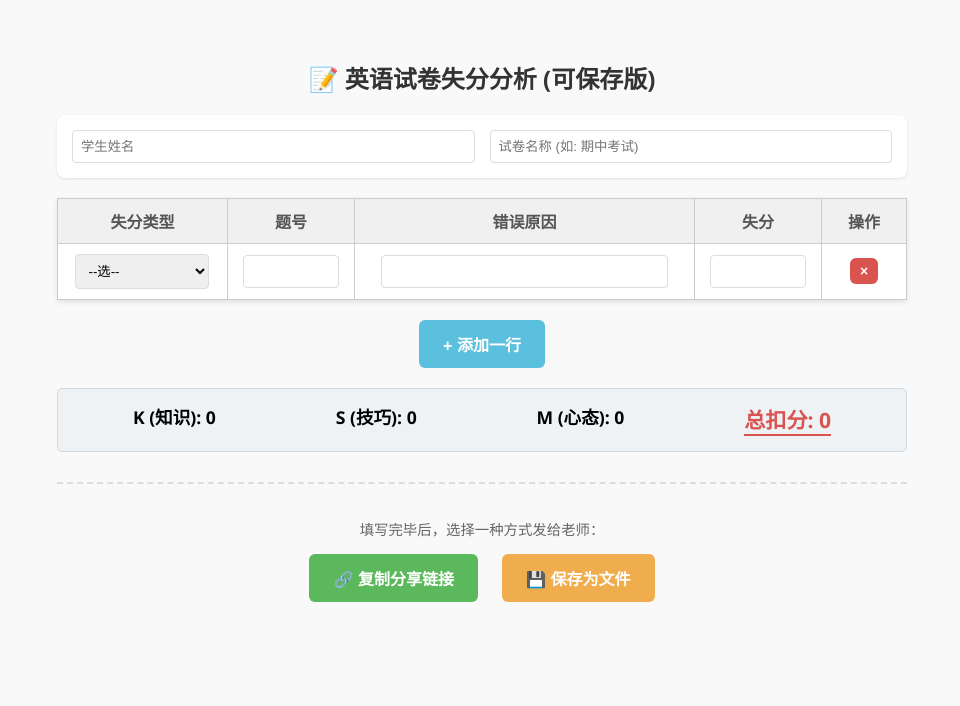
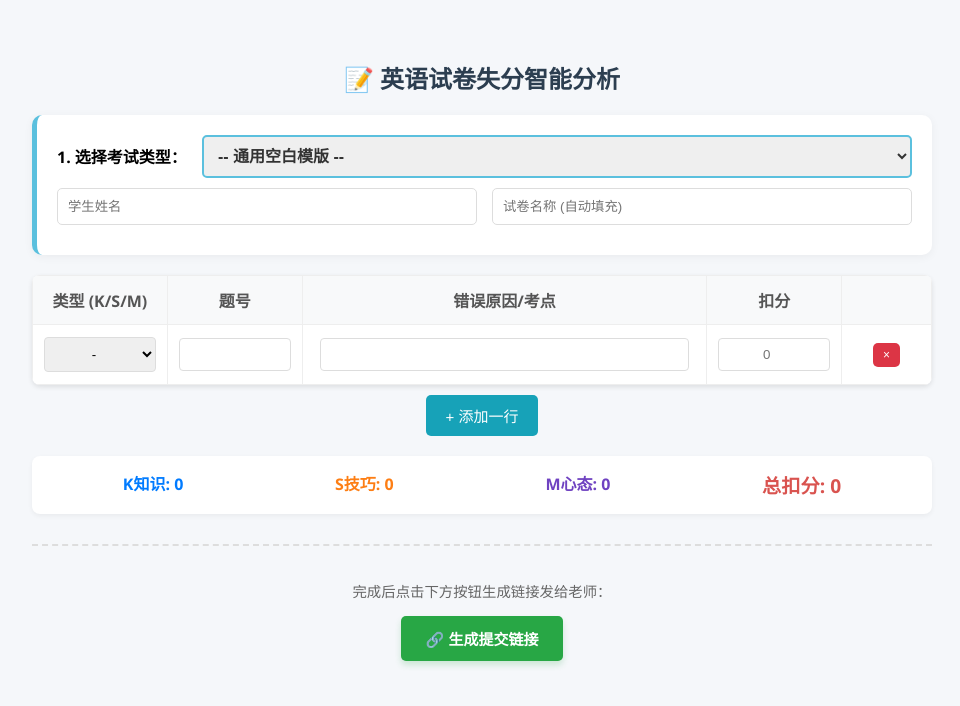
Before and after one commit to Baiiugun/KSM, a plain HTML site: page KSM-table.html in a window 1280 px wide. Shown: the whole page, without its empty margins (158-1118 px from the left). Drawn offline with Linux system fonts and the light colour scheme.

Commit message:
Update KSM-table.html

```diff
--- a/KSM-table.html
+++ b/KSM-table.html
@@ -3,146 +3,194 @@
 <head>
     <meta charset="UTF-8">
     <meta name="viewport" content="width=device-width, initial-scale=1.0">
-    <title>英语试卷失分分析表</title>
+    <title>英语试卷失分分析系统</title>
     <style>
-        body { font-family: 'Segoe UI', Tahoma, Geneva, Verdana, sans-serif; max-width: 850px; margin: 20px auto; padding: 20px; background-color: #f9f9f9; }
-        h2 { text-align: center; color: #333; }
+        /* 样式保持简洁美观 */
+        body { font-family: 'Segoe UI', Tahoma, Geneva, Verdana, sans-serif; max-width: 900px; margin: 20px auto; padding: 20px; background-color: #f5f7fa; }
+        h2 { text-align: center; color: #2c3e50; }
 
-        /* 顶部学生信息 */
-        .student-info { margin-bottom: 20px; background: white; padding: 15px; border-radius: 8px; box-shadow: 0 1px 3px rgba(0,0,0,0.1); display: flex; gap: 15px; flex-wrap: wrap;}
-        .student-info input { padding: 8px; border: 1px solid #ddd; border-radius: 4px; flex: 1; min-width: 200px; }
+        /* 顶部控制区 */
+        .control-panel { background: white; padding: 20px; border-radius: 10px; box-shadow: 0 2px 10px rgba(0,0,0,0.05); margin-bottom: 20px; border-left: 5px solid #5bc0de; }
+        .control-row { display: flex; gap: 15px; margin-bottom: 10px; align-items: center; flex-wrap: wrap; }
+
+        select.main-select { padding: 10px; font-size: 16px; border: 2px solid #5bc0de; border-radius: 5px; font-weight: bold; color: #333; flex: 1; min-width: 200px; }
+        input.info-input { padding: 10px; border: 1px solid #ddd; border-radius: 5px; flex: 1; }
 
         /* 表格样式 */
-        table { width: 100%; border-collapse: collapse; background: white; box-shadow: 0 2px 5px rgba(0,0,0,0.1); margin-bottom: 20px; }
-        th, td { border: 1px solid #ccc; padding: 10px; text-align: center; vertical-align: middle; }
-        th { background-color: #f0f0f0; font-weight: bold; color: #555; }
+        table { width: 100%; border-collapse: collapse; background: white; box-shadow: 0 2px 5px rgba(0,0,0,0.1); border-radius: 8px; overflow: hidden; }
+        th, td { border: 1px solid #eee; padding: 12px 8px; text-align: center; vertical-align: middle; }
+        th { background-color: #f8f9fa; font-weight: bold; color: #555; }
 
-        select, input[type="text"], input[type="number"] {
-            width: 90%; padding: 8px; border: 1px solid #ddd; border-radius: 4px; box-sizing: border-box;
+        /* 输入框微调 */
+        select.type-select, input.table-input { width: 95%; padding: 8px; border: 1px solid #ddd; border-radius: 4px; box-sizing: border-box; text-align: center;}
+
+        /* 统计条 */
+        .summary-box { margin-top: 20px; padding: 15px; background: #fff; border-radius: 8px; display: flex; justify-content: space-around; font-weight: bold; box-shadow: 0 2px 5px rgba(0,0,0,0.05); }
+        .total-score { color: #d9534f; font-size: 1.2em; }
+
+        /* 按钮 */
+        .action-bar { text-align: center; margin-top: 30px; padding-top: 20px; border-top: 2px dashed #ddd; }
+        button { padding: 10px 20px; margin: 0 5px; border: none; border-radius: 5px; cursor: pointer; font-size: 15px; transition: 0.2s; }
+        .btn-add { background-color: #17a2b8; color: white; }
+        .btn-link { background-color: #28a745; color: white; font-weight: bold; padding: 12px 25px; box-shadow: 0 4px 6px rgba(40, 167, 69, 0.2); }
+        .btn-del { background:#dc3545; color:white; padding:5px 10px; font-size: 12px; }
+
+        button:hover { transform: translateY(-2px); opacity: 0.9; }
+
+        /* 移动端适配 */
+        @media (max-width: 600px) {
+            .control-row { flex-direction: column; align-items: stretch; }
         }
-
-        /* 统计条样式 */
-        .summary-box {
-            margin-top: 20px; padding: 15px; background: #eef2f5; border: 1px solid #d1d9e6; border-radius: 5px;
-            display: flex; justify-content: space-around; font-weight: bold; font-size: 1.1em;
-        }
-        .total-score { color: #d9534f; font-size: 1.2em; border-bottom: 2px solid #d9534f; }
-
-        /* 按钮区域 */
-        .action-bar { text-align: center; margin-top: 30px; padding-top: 20px; border-top: 2px dashed #ddd; }
-        button {
-            padding: 12px 24px; margin: 0 10px; border: none; border-radius: 6px; cursor: pointer; font-size: 16px; font-weight: bold; transition: all 0.2s;
-        }
-        .btn-add { background-color: #5bc0de; color: white; }
-        .btn-save-file { background-color: #f0ad4e; color: white; }
-        .btn-link { background-color: #5cb85c; color: white; }
-
-        button:hover { opacity: 0.9; transform: translateY(-1px); }
-        .del-btn { background:#d9534f; color:white; padding:5px 10px; width:auto; font-size: 14px;}
-
-        /* 提示信息 */
-        #msg-box { text-align: center; margin-top: 10px; color: green; height: 20px; font-weight: bold; }
     </style>
 </head>
 <body>
 
-    <h2>📝 英语试卷失分分析 (可保存版)</h2>
+    <h2>📝 英语试卷失分智能分析</h2>
 
-    <div class="student-info">
-        <input type="text" id="studentName" placeholder="学生姓名" oninput="updateUrlState()">
-        <input type="text" id="examName" placeholder="试卷名称 (如: 期中考试)" oninput="updateUrlState()">
+    <div class="control-panel">
+        <div class="control-row">
+            <label style="font-weight:bold;">1. 选择考试类型：</label>
+            <select id="examTemplate" class="main-select" onchange="loadTemplate()">
+                <option value="default">-- 通用空白模版 --</option>
+                <option value="gaokao">高考英语 (CN)</option>
+                <option value="toefl">托福 (TOEFL)</option>
+                </select>
+        </div>
+        <div class="control-row">
+            <input type="text" id="studentName" class="info-input" placeholder="学生姓名" oninput="updateState()">
+            <input type="text" id="examName" class="info-input" placeholder="试卷名称 (自动填充)" oninput="updateState()">
+        </div>
     </div>
 
     <table id="analysisTable">
         <thead>
             <tr>
-                <th style="width: 20%">失分类型</th>
+                <th style="width: 15%">类型 (K/S/M)</th>
                 <th style="width: 15%">题号</th>
-                <th style="width: 40%">错误原因</th>
-                <th style="width: 15%">失分</th>
-                <th style="width: 10%">操作</th>
+                <th style="width: 45%">错误原因/考点</th>
+                <th style="width: 15%">扣分</th>
+                <th style="width: 10%"></th>
             </tr>
         </thead>
-        <tbody>
+        <tbody id="tableBody">
             </tbody>
     </table>
 
-    <div style="text-align: center; margin-bottom: 10px;">
+    <div style="text-align: center; margin-top: 10px;">
         <button type="button" class="btn-add" onclick="addRow()">+ 添加一行</button>
     </div>
 
     <div class="summary-box">
-        <span>K (知识): <span id="k-total">0</span></span>
-        <span>S (技巧): <span id="s-total">0</span></span>
-        <span>M (心态): <span id="m-total">0</span></span>
+        <span style="color:#007bff">K知识: <span id="k-total">0</span></span>
+        <span style="color:#fd7e14">S技巧: <span id="s-total">0</span></span>
+        <span style="color:#6f42c1">M心态: <span id="m-total">0</span></span>
         <span class="total-score">总扣分: <span id="grand-total">0</span></span>
     </div>
 
     <div class="action-bar">
-        <p style="color: #666; font-size: 0.9em; margin-bottom: 15px;">填写完毕后，选择一种方式发给老师：</p>
-
-        <button type="button" class="btn-link" onclick="generateLink()">🔗 复制分享链接</button>
-        <button type="button" class="btn-save-file" onclick="saveAsFile()">💾 保存为文件</button>
-
-        <div id="msg-box"></div>
+        <p style="color: #666; font-size: 0.9em;">完成后点击下方按钮生成链接发给老师：</p>
+        <button type="button" class="btn-link" onclick="generateLink()">🔗 生成提交链接</button>
+        <div id="msg-box" style="margin-top:10px; color:green; font-weight:bold; height:20px;"></div>
     </div>
 
     <script>
-        // 1. 初始化：检查链接里有没有数据，有的话就恢复
+        // ==========================================
+        // 🔧 【自定义配置区】 老师请在这里修改/添加模版
+        // ==========================================
+
+        const EXAM_TEMPLATES = {
+            // 1. 通用模版（只给一行空的）
+            "default": [
+                { q: "", r: "" }
+            ],
+
+            // 2. 高考模版示例 (你可以修改里面的文字)
+            "gaokao": [
+                { q: "1-20", r: "听力理解" },
+                { q: "21-40", r: "阅读理解" },
+                { q: "41-55", r: "完形填空" },
+                { q: "56-65", r: "语法填空" },
+                { q: "作文", r: "书面表达" }
+            ],
+
+            // 3. 托福模版示例
+            "toefl": [
+                { q: "Reading", r: "词汇题/细节题" },
+                { q: "Listening", r: "对话/讲座" },
+                { q: "Speaking", r: "独立口语" },
+                { q: "Writing", r: "综合写作" }
+            ]
+
+            // 💡 想加新考试？复制上面的格式，粘贴在下面即可
+            // 例如： "ielts": [ {q: "...", r: "..."} ]
+        };
+
+        // ==========================================
+        // 下面的代码通常不需要改动
+        // ==========================================
+
         window.onload = function() {
+            // 检查是否有分享链接带来的数据
             const urlParams = new URLSearchParams(window.location.search);
             const dataStr = urlParams.get('data');
 
             if (dataStr) {
-                try {
-                    // 解码数据
-                    const data = JSON.parse(decodeURIComponent(escape(atob(dataStr))));
-                    restoreData(data);
-                    document.getElementById('msg-box').innerText = "已加载之前的填写记录！";
-                } catch (e) {
-                    console.error("数据加载失败", e);
-                    addRow(); // 加载失败则添加空行
-                }
+                restoreData(dataStr);
             } else {
-                addRow(); // 默认添加一行
+                loadTemplate(); // 默认加载通用模版
             }
         };
 
-        // 2. 添加新行
+        // 切换模版
+        function loadTemplate() {
+            const type = document.getElementById("examTemplate").value;
+            const tpl = EXAM_TEMPLATES[type] || EXAM_TEMPLATES["default"];
+
+            // 自动更新试卷名称
+            const selectText = document.getElementById("examTemplate").options[document.getElementById("examTemplate").selectedIndex].text;
+            if(type !== 'default') {
+                document.getElementById("examName").value = selectText;
+            }
+
+            const tbody = document.getElementById("tableBody");
+            tbody.innerHTML = ""; // 清空
+
+            // 循环生成行
+            tpl.forEach(item => {
+                addRow('', item.q, item.r, '');
+            });
+            calculate();
+        }
+
+        // 添加一行
         function addRow(type='', qNum='', reason='', score='') {
-            const tbody = document.getElementById("analysisTable").getElementsByTagName('tbody')[0];
+            const tbody = document.getElementById("tableBody");
             const newRow = tbody.insertRow();
 
             newRow.innerHTML = `
                 <td>
                     <select class="type-select" onchange="calculate()">
-                        <option value="">--选--</option>
-                        <option value="K" ${type==='K'?'selected':''}>K (知识)</option>
-                        <option value="S" ${type==='S'?'selected':''}>S (技巧)</option>
-                        <option value="M" ${type==='M'?'selected':''}>M (心态)</option>
+                        <option value="">-</option>
+                        <option value="K" ${type==='K'?'selected':''}>K知识</option>
+                        <option value="S" ${type==='S'?'selected':''}>S技巧</option>
+                        <option value="M" ${type==='M'?'selected':''}>M心态</option>
                     </select>
                 </td>
-                <td><input type="text" class="q-num" value="${qNum}" oninput="updateUrlState()"></td>
-                <td><input type="text" class="reason" value="${reason}" oninput="updateUrlState()"></td>
-                <td><input type="number" class="score" value="${score}" oninput="calculate()" min="0" step="0.5"></td>
-                <td><button type="button" class="del-btn" onclick="deleteRow(this)">×</button></td>
+                <td><input type="text" class="table-input q-num" value="${qNum}" oninput="updateState()"></td>
+                <td><input type="text" class="table-input reason" value="${reason}" oninput="updateState()"></td>
+                <td><input type="number" class="table-input score" value="${score}" oninput="calculate()" min="0" step="0.5" placeholder="0"></td>
+                <td><button type="button" class="btn-del" onclick="deleteRow(this)">×</button></td>
             `;
+        }
+
+        function deleteRow(btn) {
+            btn.closest('tr').remove();
             calculate();
         }
 
-        // 3. 删除行
-        function deleteRow(btn) {
-            const row = btn.parentNode.parentNode;
-            row.parentNode.removeChild(row);
-            calculate();
-        }
-
-        // 4. 计算逻辑
         function calculate() {
             let k = 0, s = 0, m = 0, total = 0;
-            const rows = document.querySelectorAll("#analysisTable tbody tr");
-
-            rows.forEach(row => {
+            document.querySelectorAll("#tableBody tr").forEach(row => {
                 const type = row.querySelector(".type-select").value;
                 const score = parseFloat(row.querySelector(".score").value) || 0;
 
@@ -157,104 +205,59 @@
             document.getElementById("m-total").innerText = m;
             document.getElementById("grand-total").innerText = total;
 
-            updateUrlState(); // 每次变动都尝试更新状态（但不刷新页面）
+            updateState();
         }
 
-        // --- 核心黑科技功能 ---
+        // 生成分享链接
+        function generateLink() {
+            const data = {
+                n: document.getElementById("studentName").value,
+                e: document.getElementById("examName").value,
+                t: document.getElementById("examTemplate").value,
+                r: []
+            };
 
-        // 获取当前所有数据
-        function getDataObject() {
-            const rows = document.querySelectorAll("#analysisTable tbody tr");
-            const rowData = [];
-            rows.forEach(row => {
-                rowData.push({
+            document.querySelectorAll("#tableBody tr").forEach(row => {
+                data.r.push({
                     t: row.querySelector(".type-select").value,
                     q: row.querySelector(".q-num").value,
-                    r: row.querySelector(".reason").value,
-                    s: row.querySelector(".score").value
+                    rs: row.querySelector(".reason").value,
+                    sc: row.querySelector(".score").value
                 });
             });
 
-            return {
-                name: document.getElementById("studentName").value,
-                exam: document.getElementById("examName").value,
-                rows: rowData
-            };
+            const jsonStr = JSON.stringify(data);
+            const base64 = btoa(unescape(encodeURIComponent(jsonStr)));
+            const newUrl = window.location.origin + window.location.pathname + "?data=" + base64;
+
+            navigator.clipboard.writeText(newUrl).then(() => {
+                document.getElementById('msg-box').innerText = "✅ 链接已复制！请粘贴发给老师。";
+                alert("链接已复制！\n\n直接在微信粘贴发给老师即可。");
+            }).catch(() => prompt("请手动复制：", newUrl));
         }
 
         // 恢复数据
-        function restoreData(data) {
-            document.getElementById("studentName").value = data.name || "";
-            document.getElementById("examName").value = data.exam || "";
+        function restoreData(dataStr) {
+            try {
+                const data = JSON.parse(decodeURIComponent(escape(atob(dataStr))));
+                document.getElementById("studentName").value = data.n || "";
+                document.getElementById("examName").value = data.e || "";
+                document.getElementById("examTemplate").value = data.t || "default";
 
-            const tbody = document.getElementById("analysisTable").getElementsByTagName('tbody')[0];
-            tbody.innerHTML = ""; // 清空现有
-
-            if (data.rows && data.rows.length > 0) {
-                data.rows.forEach(r => addRow(r.t, r.q, r.r, r.s));
-            } else {
-                addRow();
+                const tbody = document.getElementById("tableBody");
+                tbody.innerHTML = "";
+                data.r.forEach(item => addRow(item.t, item.q, item.rs, item.sc));
+                calculate();
+                document.getElementById('msg-box').innerText = "📂 已加载学生提交的数据";
+            } catch (e) {
+                console.error(e);
+                loadTemplate();
             }
-            calculate();
         }
 
-        // 功能 A: 生成长链接 (Magic Link)
-        function generateLink() {
-            const data = getDataObject();
-            // 编码：JSON -> String -> Base64 -> URL编码
-            const jsonStr = JSON.stringify(data);
-            const base64 = btoa(unescape(encodeURIComponent(jsonStr)));
-
-            // 拼接当前网页地址 + 参数
-            const newUrl = window.location.origin + window.location.pathname + "?data=" + base64;
-
-            // 复制到剪贴板
-            navigator.clipboard.writeText(newUrl).then(() => {
-                document.getElementById('msg-box').innerText = "✅ 链接已复制！直接发给老师即可。";
-                alert("链接已复制！\n\n请直接在微信粘贴发给老师，老师点开就能看到你填的内容。");
-            }).catch(err => {
-                prompt("复制失败，请手动复制以下链接：", newUrl);
-            });
+        function updateState() {
+            // 用于未来扩展实时保存功能
         }
-
-        // 功能 B: 保存为 HTML 文件 (Solidify State)
-        function saveAsFile() {
-            // 1. 把所有Input的当前值写入到HTML属性中 (固化DOM)
-            const inputs = document.querySelectorAll("input");
-            inputs.forEach(input => input.setAttribute("value", input.value));
-
-            const selects = document.querySelectorAll("select");
-            selects.forEach(select => {
-                const options = select.querySelectorAll("option");
-                options.forEach(opt => {
-                    if (opt.value === select.value) opt.setAttribute("selected", "selected");
-                    else opt.removeAttribute("selected");
-                });
-            });
-
-            // 2. 获取当前整个网页的HTML代码
-            let htmlContent = document.documentElement.outerHTML;
-
-            // 3. 创建下载链接
-            const studentName = document.getElementById("studentName").value || "学生";
-            const blob = new Blob([htmlContent], {type: "text/html"});
-            const url = URL.createObjectURL(blob);
-            const a = document.createElement("a");
-            a.href = url;
-            a.download = `${studentName}_试卷分析.html`;
-            document.body.appendChild(a);
-            a.click();
-            document.body.removeChild(a);
-
-            document.getElementById('msg-box').innerText = "✅ 文件已下载！请将该文件发送给老师。";
-        }
-
-        // 辅助：静默更新URL（不刷新），方便意外关闭后恢复
-        function updateUrlState() {
-            // 这里的逻辑稍微复杂点就不默认开启，避免URL过长看着乱
-            // 如果你需要"刷新页面数据不丢失"的功能可以启用 History API
-        }
-
     </script>
 </body>
 </html>
```
